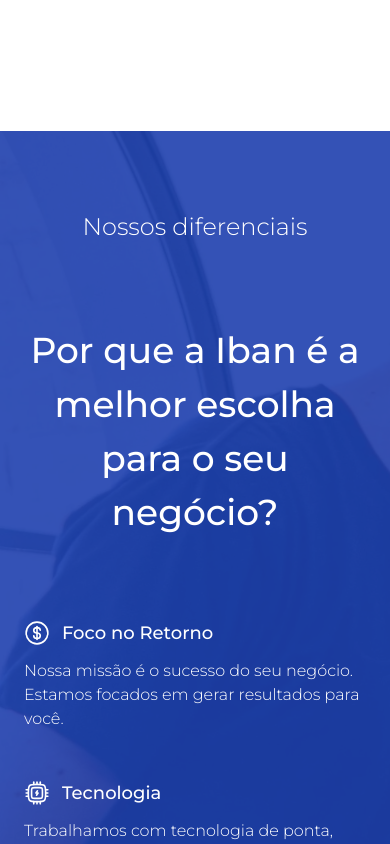
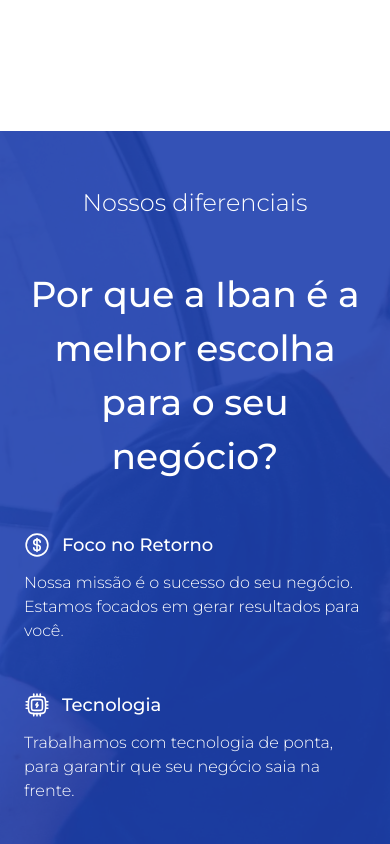
Before and after one commit to ronaldscruz/ibandigital, a Next.js app: page / in a window 390 px wide. Shown: the part 4700-5544 px from the top of the page. Built offline with nearby package versions, Linux system fonts and the light colour scheme.

Commit message:
chore: more shrinking

```diff
--- a/src/components/Home/Advantages/Advantages.jsx
+++ b/src/components/Home/Advantages/Advantages.jsx
@@ -100,7 +100,7 @@
   };
 
   return (
-    <section className="relative flex w-full w-full flex justify-center py-20 pb-[132px] bg-[url('/team.webp')] bg-cover bg-left after:content-[' '] after:absolute after:top-0 after:left-0 after:bg-blue-800/90 after:w-full after:h-full">
+    <section className="relative flex w-full w-full flex justify-center py-14 pb-[132px] bg-[url('/team.webp')] bg-cover bg-left after:content-[' '] after:absolute after:top-0 after:left-0 after:bg-blue-800/90 after:w-full after:h-full">
       <div
         id="why-iban"
         className="w-content max-w-full flex flex-col items-center h-full z-10 md:px-0 px-6"
@@ -108,7 +108,7 @@
         <h1 className="font-light md:text-2xl text-2xl text-white">
           Nossos diferenciais
         </h1>
-        <h2 className="font-medium md:text-5xl text-4xl my-20 text-white w-[800px] max-w-full text-center md:leading-normal leading-normal">
+        <h2 className="font-medium md:text-5xl text-4xl my-12 text-white w-[800px] max-w-full text-center md:leading-normal leading-normal">
           Por que a Iban é a melhor escolha para o seu negócio?
         </h2>
         <div
```
